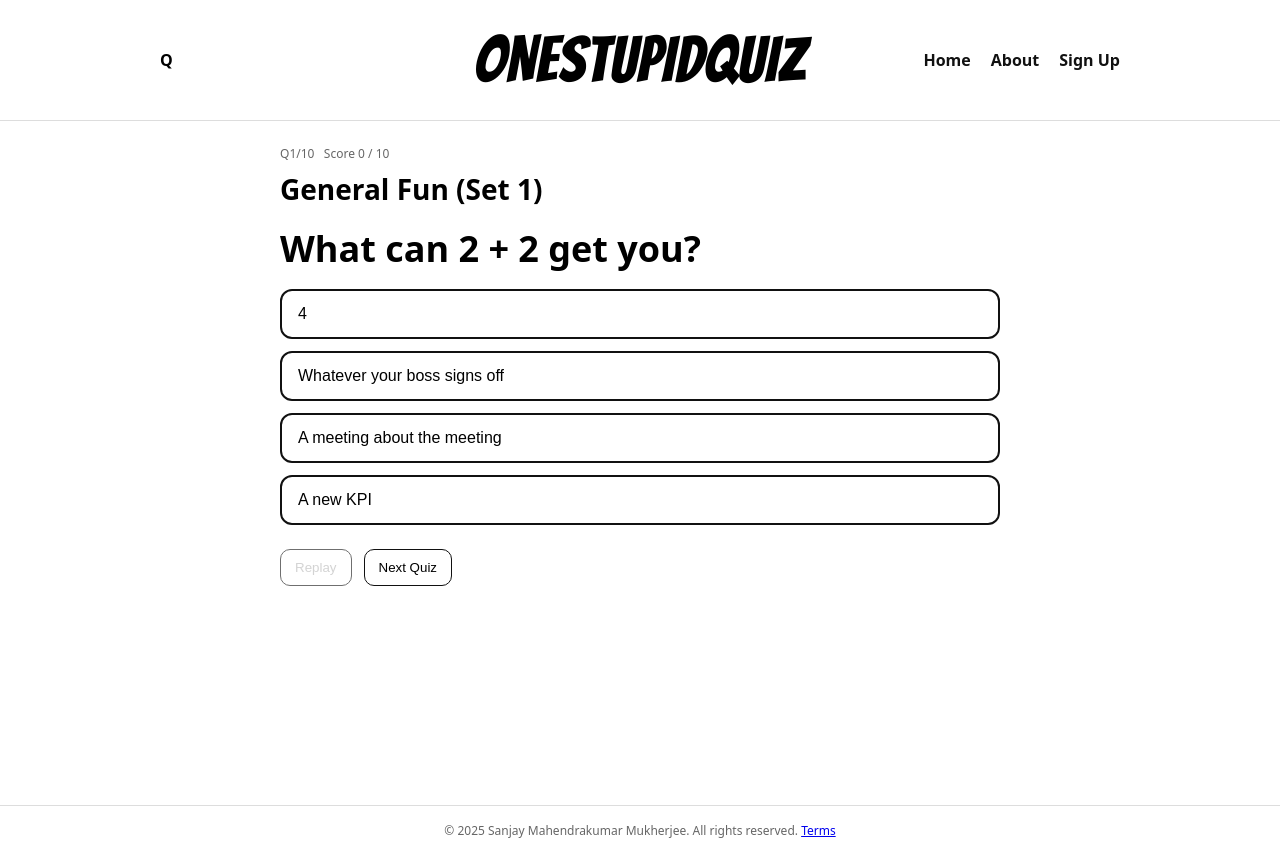
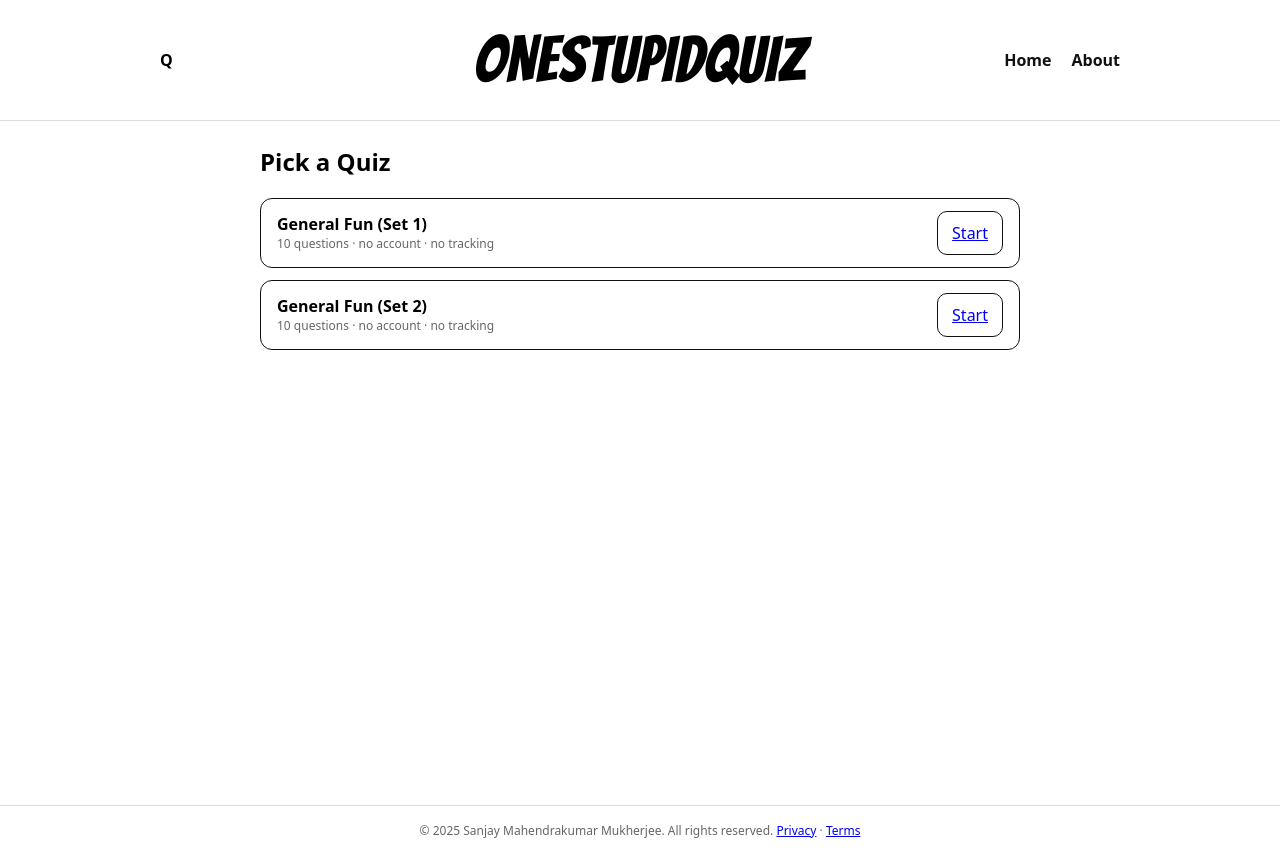
Before and after one commit to thebengali/onestupidquiz, a Next.js app: page / in a window 1280 px wide. Built offline with nearby package versions, Linux system fonts and the light colour scheme.

Commit message:
feat: anti-gamification; routed quizzes; privacy page; robots+sitemap

```diff
--- a/app/page.tsx
+++ b/app/page.tsx
@@ -1,5 +1,21 @@
-import Quiz from "@/components/Quiz";
+import Link from "next/link";
+import { quizzes } from "@/app/data/quizzes";
 
 export default function Home() {
-  return <Quiz />;
+  return (
+    <section style={{maxWidth:760, margin:'24px auto'}}>
+      <h1>Pick a Quiz</h1>
+      <ul style={{listStyle:'none', padding:0, display:'grid', gap:12}}>
+        {quizzes.map(q => (
+          <li key={q.id} style={{display:'flex', justifyContent:'space-between', alignItems:'center', border:'1px solid #111', borderRadius:12, padding:'12px 16px'}}>
+            <div>
+              <div style={{fontWeight:800}}>{q.title}</div>
+              <div className="small">{q.questions.length} questions · no account · no tracking</div>
+            </div>
+            <Link href={`/quiz/${q.id}`} className="btn">Start</Link>
+          </li>
+        ))}
+      </ul>
+    </section>
+  );
 }
--- a/components/Footer.tsx
+++ b/components/Footer.tsx
@@ -3,7 +3,7 @@ export default function Footer() {
     <footer className="footer">
       <div className="container small">
         © {new Date().getFullYear()} Sanjay Mahendrakumar Mukherjee. All rights reserved.{" "}
-        <a href="/terms">Terms</a>
+        <a href="/privacy">Privacy</a> · <a href="/terms">Terms</a>
       </div>
     </footer>
   );
--- a/components/Header.tsx
+++ b/components/Header.tsx
@@ -14,7 +14,6 @@ export default function Header() {
         <nav className="site-nav">
           <Link href="/">Home</Link>
           <Link href="/about">About</Link>
-          <Link href="/signup">Sign Up</Link>
         </nav>
       </div>
     </header>
--- a/components/Quiz.tsx
+++ b/components/Quiz.tsx
@@ -1,13 +1,16 @@
 // components/Quiz.tsx
-"use client";
+'use client';
 
-import { useEffect, useRef, useState } from "react";
-import { quizzes } from "@/app/data/quizzes";
+import { useEffect, useRef, useState } from 'react';
+import { useRouter } from 'next/navigation';
+import { quizzes } from '@/app/data/quizzes';
 
-const QUIP_DELAY_MS = 10000; // 10s before auto-advance
+const QUIP_DELAY_MS = 10000;
 
-export default function Quiz() {
-  const [quizIndex, setQuizIndex] = useState(0);
+export default function Quiz({ quizId }: { quizId?: string }) {
+  const router = useRouter();
+  const initialIndex = Math.max(0, quizzes.findIndex(q => q.id === quizId));
+  const [quizIndex, setQuizIndex] = useState(initialIndex);
   const [qIndex, setQIndex] = useState(0);
   const [score, setScore] = useState(0);
   const [locked, setLocked] = useState(false);
@@ -20,18 +23,15 @@ export default function Quiz() {
   const q = quiz.questions[qIndex];
 
   useEffect(() => {
-    return () => {
-      if (timerRef.current) window.clearTimeout(timerRef.current);
-    };
+    return () => { if (timerRef.current) window.clearTimeout(timerRef.current); };
   }, []);
 
   function pick(weight: number, quipText?: string) {
     if (locked) return;
     setLocked(true);
-    if (typeof weight !== "number") weight = 0;
+    if (typeof weight !== 'number') weight = 0;
     if (quipText) setQuip(quipText);
-    setScore((s) => +(s + weight).toFixed(2)); // round to 2 decimals
-
+    setScore((s) => +(s + weight).toFixed(2));
     timerRef.current = window.setTimeout(() => {
       if (qIndex + 1 < total) {
         setQIndex((i) => i + 1);
@@ -45,22 +45,15 @@ export default function Quiz() {
 
   function replay() {
     if (timerRef.current) window.clearTimeout(timerRef.current);
-    setQIndex(0);
-    setScore(0);
-    setLocked(false);
-    setDone(false);
-    setQuip(null);
+    setQIndex(0); setScore(0); setLocked(false); setDone(false); setQuip(null);
   }
 
   function nextQuiz() {
     if (timerRef.current) window.clearTimeout(timerRef.current);
     const next = (quizIndex + 1) % quizzes.length;
-    setQuizIndex(next);
-    setQIndex(0);
-    setScore(0);
-    setLocked(false);
-    setDone(false);
-    setQuip(null);
+    const nextId = quizzes[next].id;
+    setQuizIndex(next); setQIndex(0); setScore(0); setLocked(false); setDone(false); setQuip(null);
+    router.push(`/quiz/${nextId}`);
   }
 
   if (!quiz) return <div>No quizzes found.</div>;
@@ -86,22 +79,14 @@ export default function Quiz() {
       <div className="small">Q{qIndex + 1}/{total} &nbsp; Score {score} / {total}</div>
       <h2 className="quiz-h">{quiz.title}</h2>
       <div className="quiz-q">{q.prompt}</div>
-
       <div className="quiz-opts">
         {q.options.map((opt, idx) => (
-          <button
-            key={idx}
-            className="quiz-btn"
-            onClick={() => pick(opt.weight as number, opt.quip)}
-            disabled={locked}
-          >
+          <button key={idx} className="quiz-btn" onClick={() => pick(opt.weight as number, opt.quip)} disabled={locked}>
             {opt.text}
           </button>
         ))}
       </div>
-
       {quip && <div className="quip">{quip}</div>}
-
       <div className="actions">
         <button className="btn" onClick={replay} disabled={qIndex === 0 && !locked}>Replay</button>
         <button className="btn" onClick={nextQuiz}>Next Quiz</button>
```
Also changed, not shown: app/privacy/page.tsx (added, +9 -0 lines), app/quiz/[id]/page.tsx (added, +13 -0 lines), app/robots.ts (added, +8 -0 lines), app/sitemap.ts (added, +13 -0 lines), README.txt, 1 other file (tests, documents, lock files or other folders).
